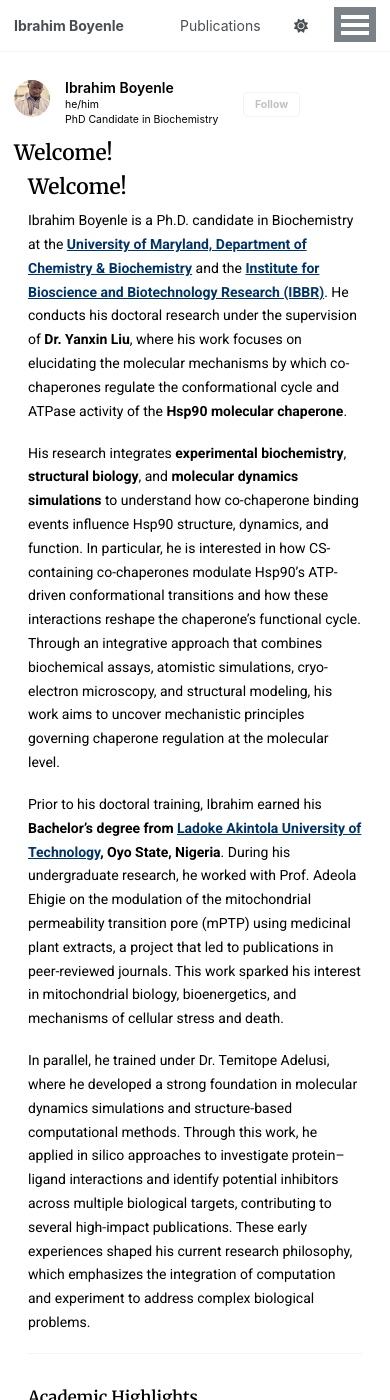
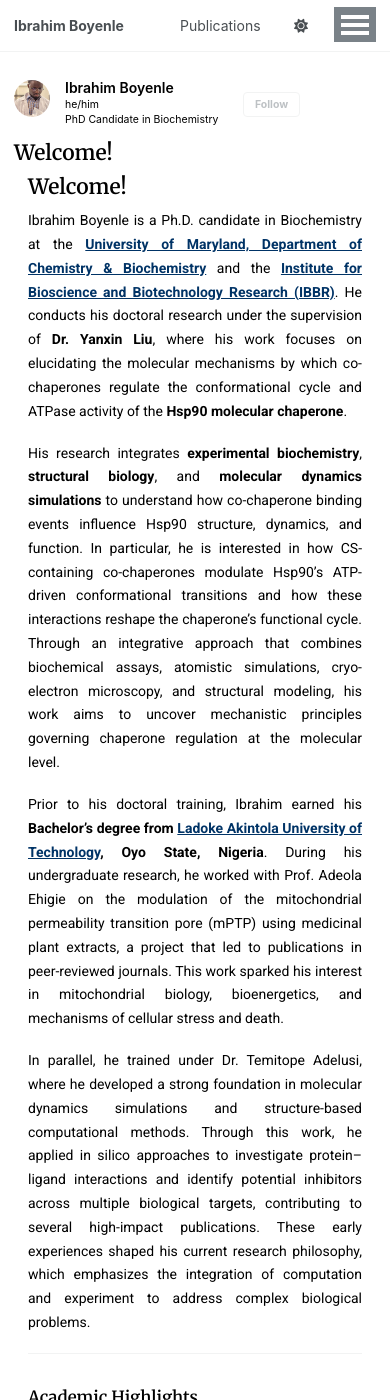
Before and after one commit to Ibrahimboyenle/Ibrahimboyenle.github.io, a Jekyll site: the page built from _pages/about.md, in a window 390 px wide and 1400 px high. Built offline with Jekyll 4.4.1, drawn with Linux system fonts in a browser that asks for light colours; a script that is not in the unit is left out; our own code applies the rules of GitHub Pages for plain Markdown files.

Commit message:
Update main.scss

```diff
--- a/assets/css/main.scss
+++ b/assets/css/main.scss
@@ -151,12 +151,3 @@ a:visited { color: #4B0082; }  /* indigo for visited links */
 .archive__item h3 {
   text-align: left;
 }
-
-@media (max-width: 640px) {
-  .page__content,
-  .archive,
-  .archive__item,
-  .initial-content {
-    text-align: left;
-  }
-}
```
